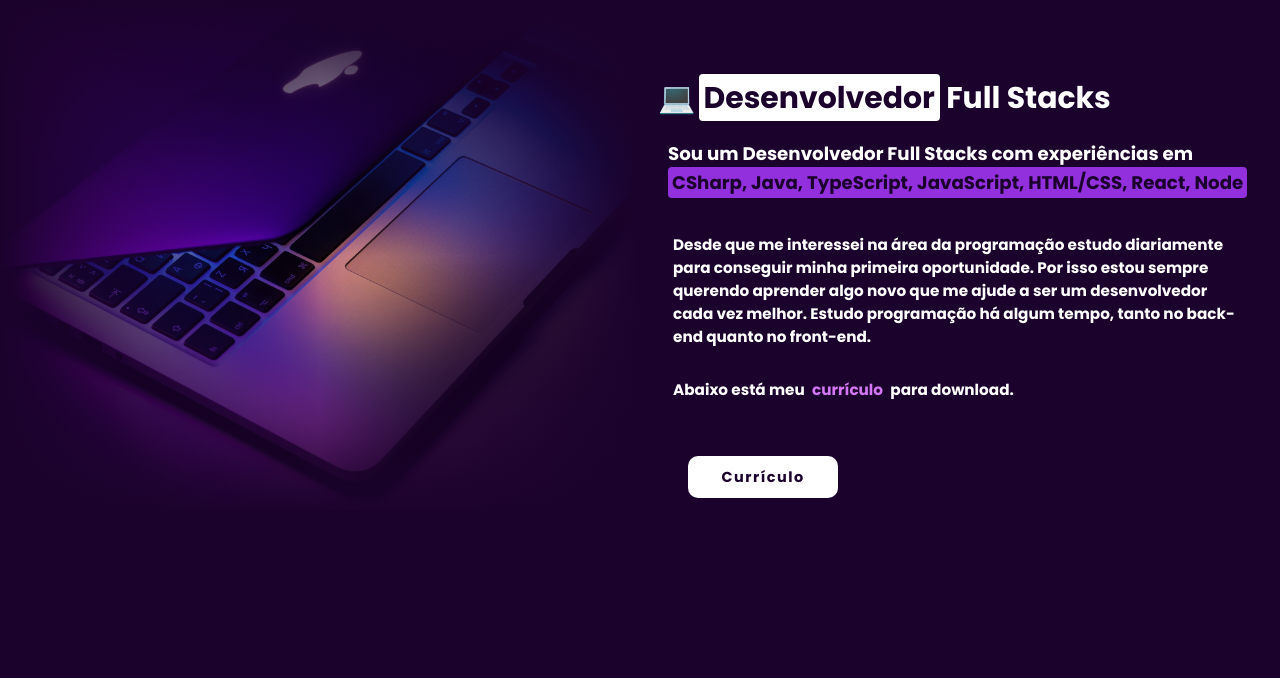
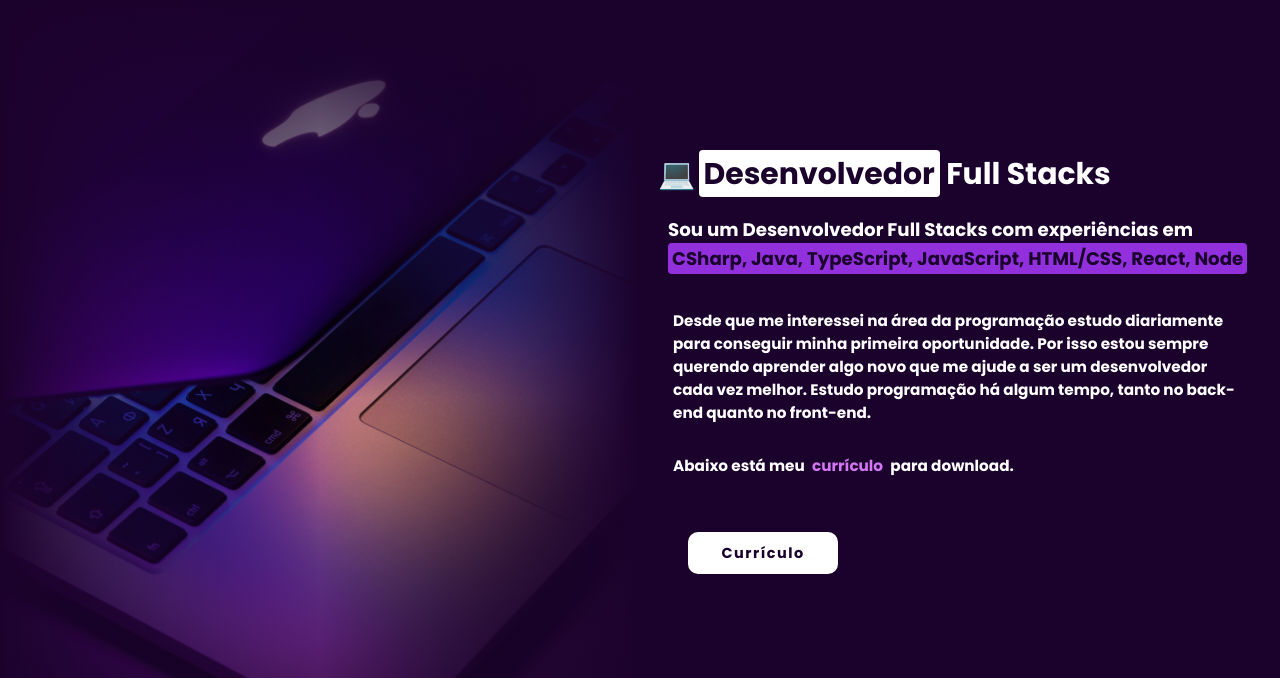
Before and after one commit to douglasmoura/portfolio, a plain HTML site: page index.html in a window 1280 px wide. Shown: the part 802-1480 px from the top of the page. Drawn offline with nearby package versions, Linux system fonts and the light colour scheme.

Commit message:
Reajuste de proporção

```diff
--- a/style.css
+++ b/style.css
@@ -515,7 +515,7 @@ body {
 
 /* About */
 #about{
-    height: auto;
+    height: 100%;
     width: 100%;
     background: var(--color-background);
 
@@ -524,12 +524,20 @@ body {
 }
 
 .background-about{
+    height: 100vh;
     width: 50%;
-    height: 100%;
 
     display: flex;
     justify-content: center;
     align-items: center;
+
+    position: relative;
+    flex-direction: column;
+
+    background-image: url(./img/img.2.jpg);
+    background-size: cover;
+    background-position: center;
+
 }
 
 .img-wrapper{
@@ -666,6 +674,11 @@ body {
     .box-about h4 {
     margin: 1rem;
     }
+
+    .img-wrapper{
+        margin: 0rem;
+    }
+
 
 }
 
```
